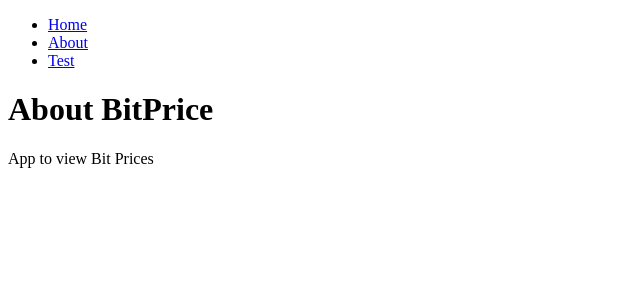
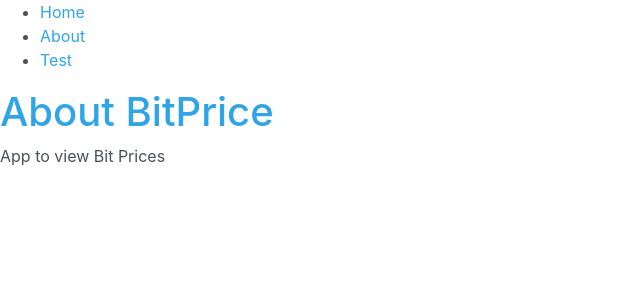
Before and after one commit to ch264/Next_CrashCourse, a Next.js app: page /about in a window 1280 px wide. Shown: the top 300 px of the page, without its empty margins (0-640 px from the left). Built offline with nearby package versions, Linux system fonts and the light colour scheme.

Commit message:
added a <head> to layout to include any links and title> plus added bootstrap cdn

```diff
--- a/components/Layout.js
+++ b/components/Layout.js
@@ -1,8 +1,14 @@
 
+import Head from 'next/head'
 import Navbar from '../components/Navbar'
 
 const Layout = (props) => (
     <div>
+        <Head>
+            <title>BitPrice C</title>
+            <link rel="stylesheet" href="https://bootswatch.com/4/cerulean/bootstrap.min.css"/>
+        </Head>
+
         <Navbar />
         {/* whatever page we are on, navbar is going to output the navbar */}
         {props.children}
--- a/pages/about.js
+++ b/pages/about.js
@@ -1,13 +1,13 @@
 
-import Navbar from '../components/Navbar'
+import Layout from '../components/Layout'
 
 const about = () => (
-    <div>
-        <Navbar/>
-
-        <h1>About BitPrice</h1>
-        <p>App to view Bit Prices</p>
-    </div>
+    <Layout>
+        <div>
+            <h1>About BitPrice</h1>
+            <p>App to view Bit Prices</p>
+        </div>
+    </Layout>
 );
 
 
```
